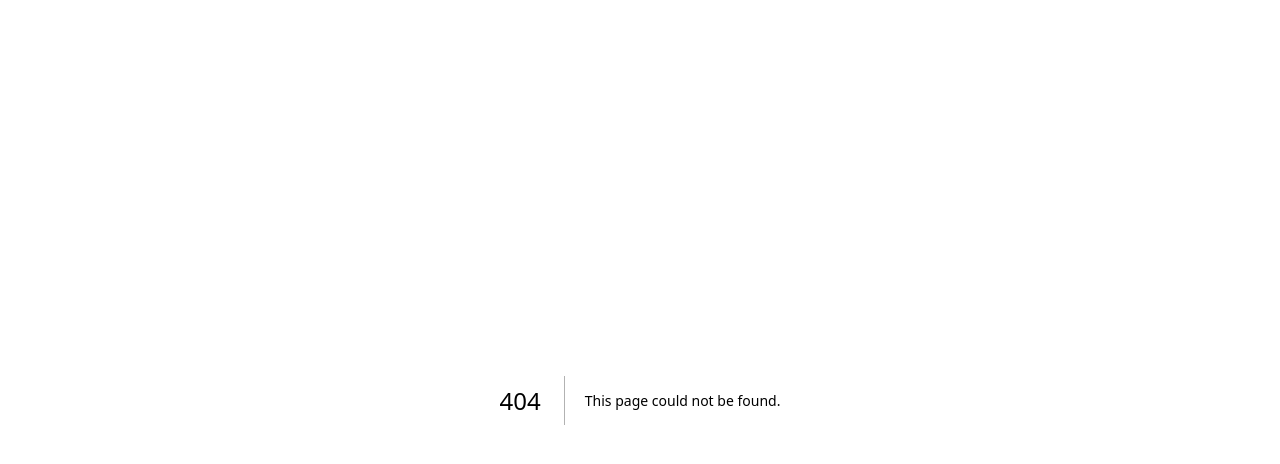
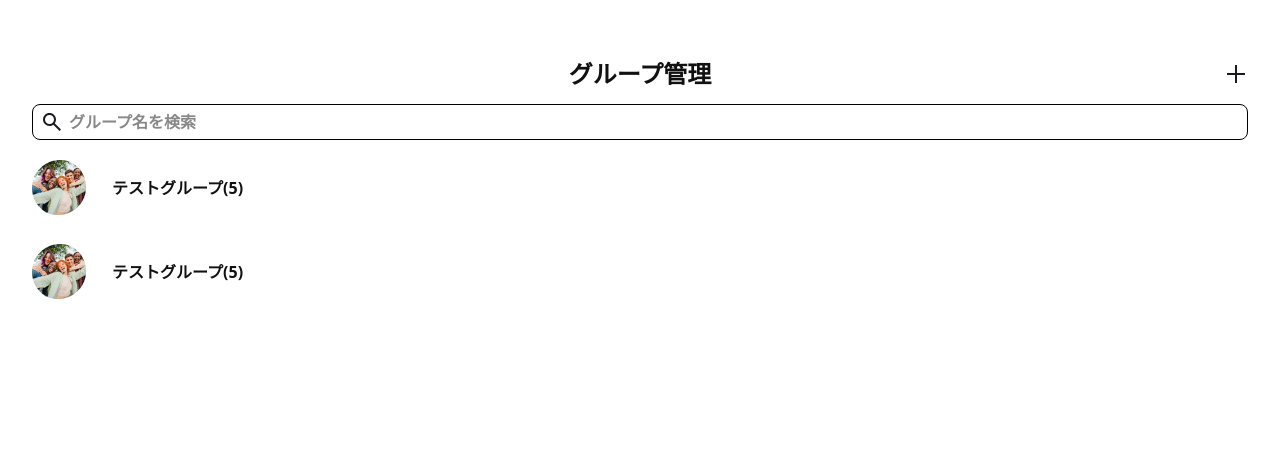
Before and after one commit to team-baba-nasi/production, a Next.js app: page /group in a window 1280 px wide. Before the commit this address had no page. Shown: the top 464 px of the page. Built offline with nearby package versions, Linux system fonts and the light colour scheme.

Commit message:
#16 add:グループリストページ作成

```diff
--- /dev/null
+++ b/src/app/group/page.tsx
@@ -0,0 +1,27 @@
+"use client";
+
+import GroupHeader from "@/features/groups/components/GroupHeader";
+import styles from "@/features/groups/styles/pages/GroupListPage.module.scss";
+import InputField from "@/components/ui/InputField/InputField";
+import clsx from "clsx";
+import Group from "@/features/groups/components/Group";
+import { useState } from "react";
+
+const GroupList = () => {
+    const [search, setSearchText] = useState<string>("");
+
+    return (
+        <div className={clsx("page_wrap", styles.pageWrap)}>
+            <GroupHeader text="グループ管理" add addToPage="/group/create" />
+            <InputField
+                value={search}
+                onChange={setSearchText}
+                placeholder="グループ名を検索"
+                search
+            />
+            <Group icon="test_icon" name="テストグループ" membersCount={5} />
+            <Group icon="test_icon" name="テストグループ" membersCount={5} />
+        </div>
+    );
+};
+export default GroupList;
--- /dev/null
+++ b/src/features/groups/styles/pages/GroupListPage.module.scss
@@ -0,0 +1,7 @@
+.pageWrap {
+    display: flex;
+    flex-direction: column;
+    gap: 12px;
+    height: 100vh;
+    padding-bottom: 102px;
+}
```
